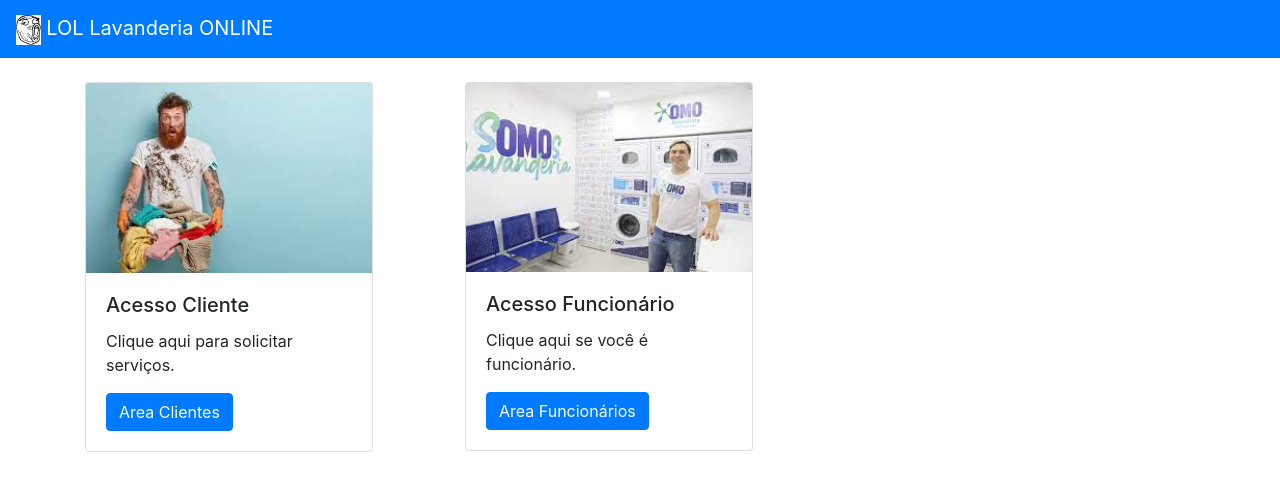
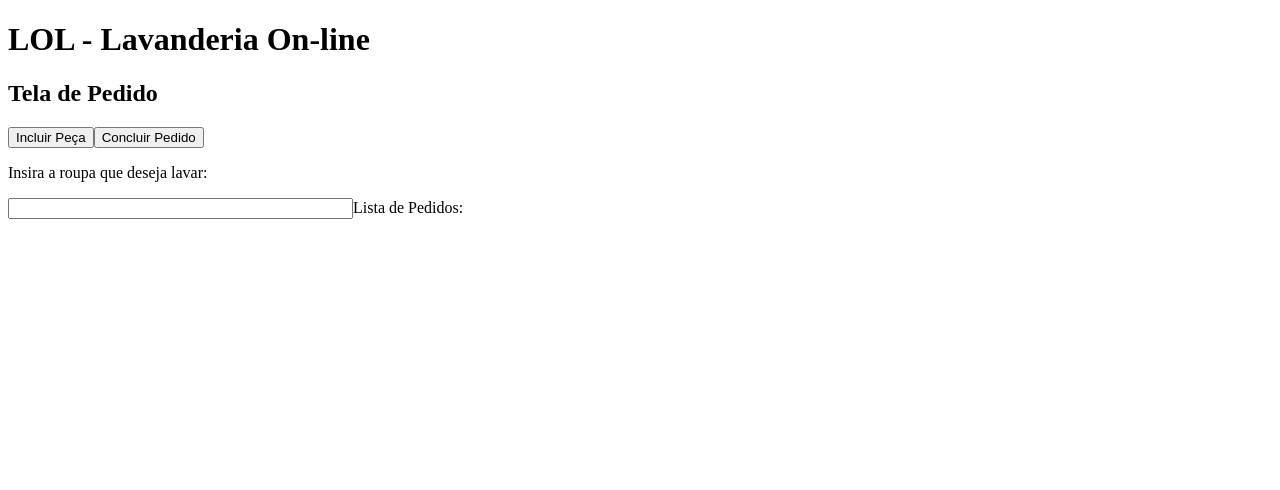
Before and after one commit to osmairribeiro/web2, an Angular app in the folder front/lol/: page /pedidos/novo in a window 1280 px wide. Before the commit this address led to /. Shown: the top 490 px of the page. Built offline with nearby package versions, Linux system fonts and the light colour scheme.

Commit message:
tela do pedido de lavagem

```diff
--- a/front/lol/package.json
+++ b/front/lol/package.json
@@ -18,6 +18,7 @@
     "@angular/platform-browser": "^17.2.0",
     "@angular/platform-browser-dynamic": "^17.2.0",
     "@angular/router": "^17.2.0",
+    "bootstrap": "^5.3.3",
     "rxjs": "~7.8.0",
     "tslib": "^2.3.0",
     "zone.js": "~0.14.3"
--- a/front/lol/src/app/app.component.html
+++ b/front/lol/src/app/app.component.html
@@ -1 +1 @@
-<app-home></app-home>
+<router-outlet></router-outlet>
--- a/front/lol/src/app/app.routes.ts
+++ b/front/lol/src/app/app.routes.ts
@@ -1,3 +1,8 @@
 import { Routes } from '@angular/router';
+import { HomeComponent } from './home/home.component';
+import { CriarPedidoComponent } from './criar-pedido/criar-pedido.component';
 
-export const routes: Routes = [];
+export const routes: Routes = [
+    { path: 'home', component: HomeComponent },
+    { path: 'pedidos/novo', component: CriarPedidoComponent },
+];
--- /dev/null
+++ b/front/lol/src/app/criar-pedido/criar-pedido.component.html
@@ -0,0 +1,60 @@
+<div class="wrapper" id="wrapper">
+    <h1>LOL - Lavanderia On-line</h1>
+    <h2>Tela de Pedido</h2>
+    <div class="input-box button-container">
+        <button type="button" id="incluirPeca">Incluir Peça</button>
+        <button type="button" id="concluirPedido">Concluir Pedido</button>
+    </div>
+    <p id="valorTotal"></p>
+    <form id="pedidoForm">
+        <div class="input-box">
+            <p>Insira a roupa que deseja lavar:</p>
+            <input type="text" id="roupaInput" size="40" />
+            <label for="pedido">Lista de Pedidos:</label>
+            <ul id="listaPedidos">
+                <!-- Adicione mais itens de pedido conforme necessário -->
+            </ul>
+        </div>
+    </form>
+</div>
+
+<!--<script>
+    const roupaInput = document.getElementById('roupaInput');
+    const listaPedidos = document.getElementById('listaPedidos');
+    const incluirPecaButton = document.getElementById('incluirPeca');
+    const concluirPedidoButton = document.getElementById('concluirPedido');
+    const valorTotalElement = document.getElementById('valorTotal');
+    const wrapper = document.getElementById('wrapper');
+
+    let valorTotal = 0.00;
+    let pedidoConcluido = false; // Flag para verificar se o pedido foi concluído
+
+    incluirPecaButton.addEventListener('click', function () {
+        if (!pedidoConcluido) { // Verifica se o pedido ainda não foi concluído
+            const novoPedido = roupaInput.value;
+            if (novoPedido.trim() !== '') {
+                const novoItem = document.createElement('li');
+                novoItem.textContent = novoPedido;
+                listaPedidos.appendChild(novoItem);
+                roupaInput.value = ''; // Limpa o campo de entrada
+                valorTotal += 2.00; // Adiciona R$ 2 ao valor total
+
+                // Definir um tempo pequeno para dar tempo à interface de atualizar
+                setTimeout(() => {
+                    const wrapperHeight = wrapper.clientHeight;
+                    wrapper.style.height = `${wrapperHeight + novoItem.clientHeight}px`;
+                }, 10);
+            }
+        }
+    });
+
+    concluirPedidoButton.addEventListener('click', function () {
+        pedidoConcluido = true;
+        incluirPecaButton.disabled = true; // Desativa o botão "Incluir Peça"
+        valorTotalElement.textContent = `Valor total do pedido: R$ ${valorTotal}.O motorista está a caminho do endereço cadastrado para buscar as roupas`;
+        setTimeout(() => {
+            const wrapperHeight = wrapper.clientHeight;
+            wrapper.style.height = `${wrapperHeight + 80}px`;
+        }, 10);
+    });
+</script>-->
```
Also changed, not shown: front/lol/src/app/app.component.ts (+6 -1 lines), front/lol/src/app/criar-pedido/criar-pedido.component.ts (added, +12 -0 lines), front/lol/src/app/criar-pedido/criar-pedido.component.css (added), 2 other files (tests, documents, lock files or other folders).
